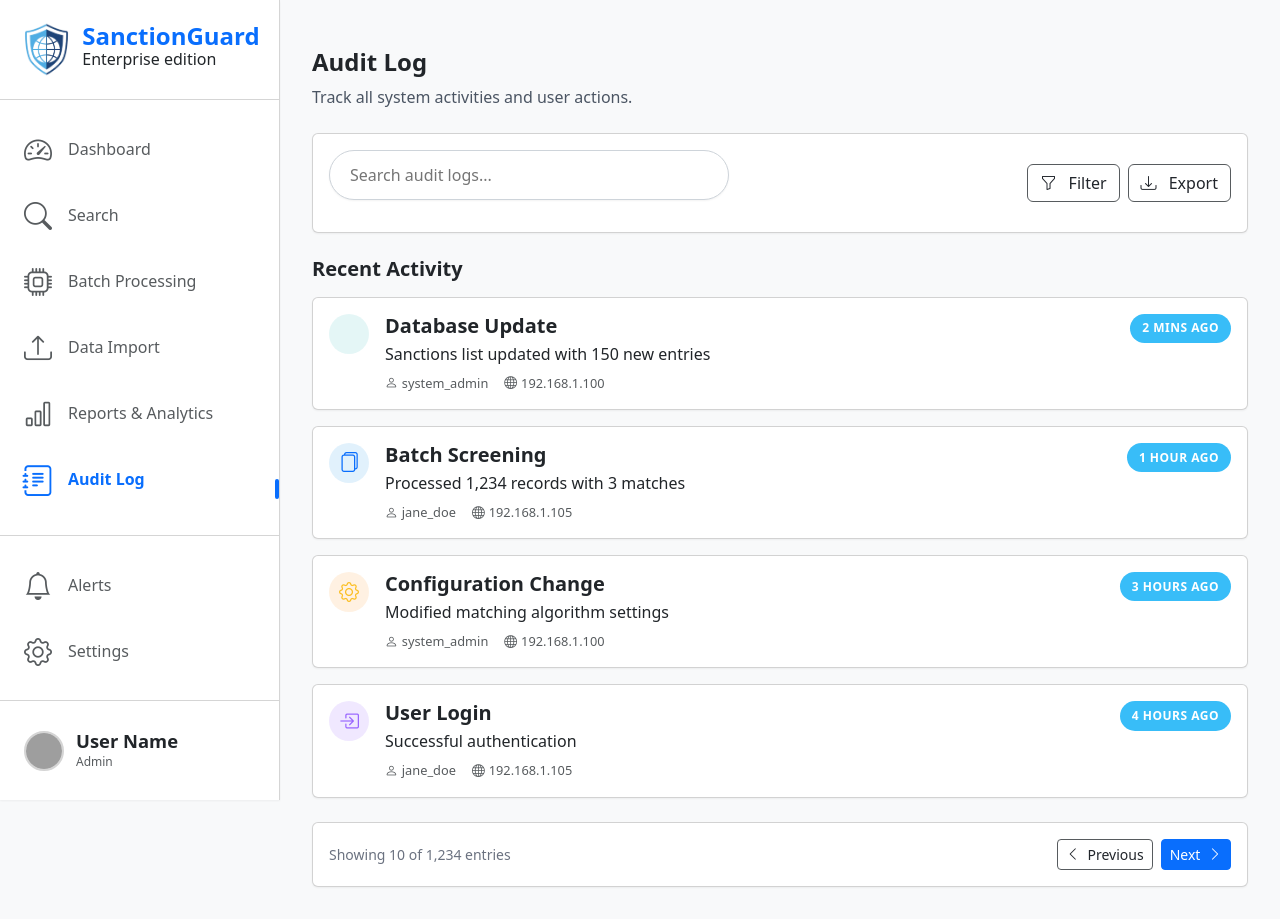
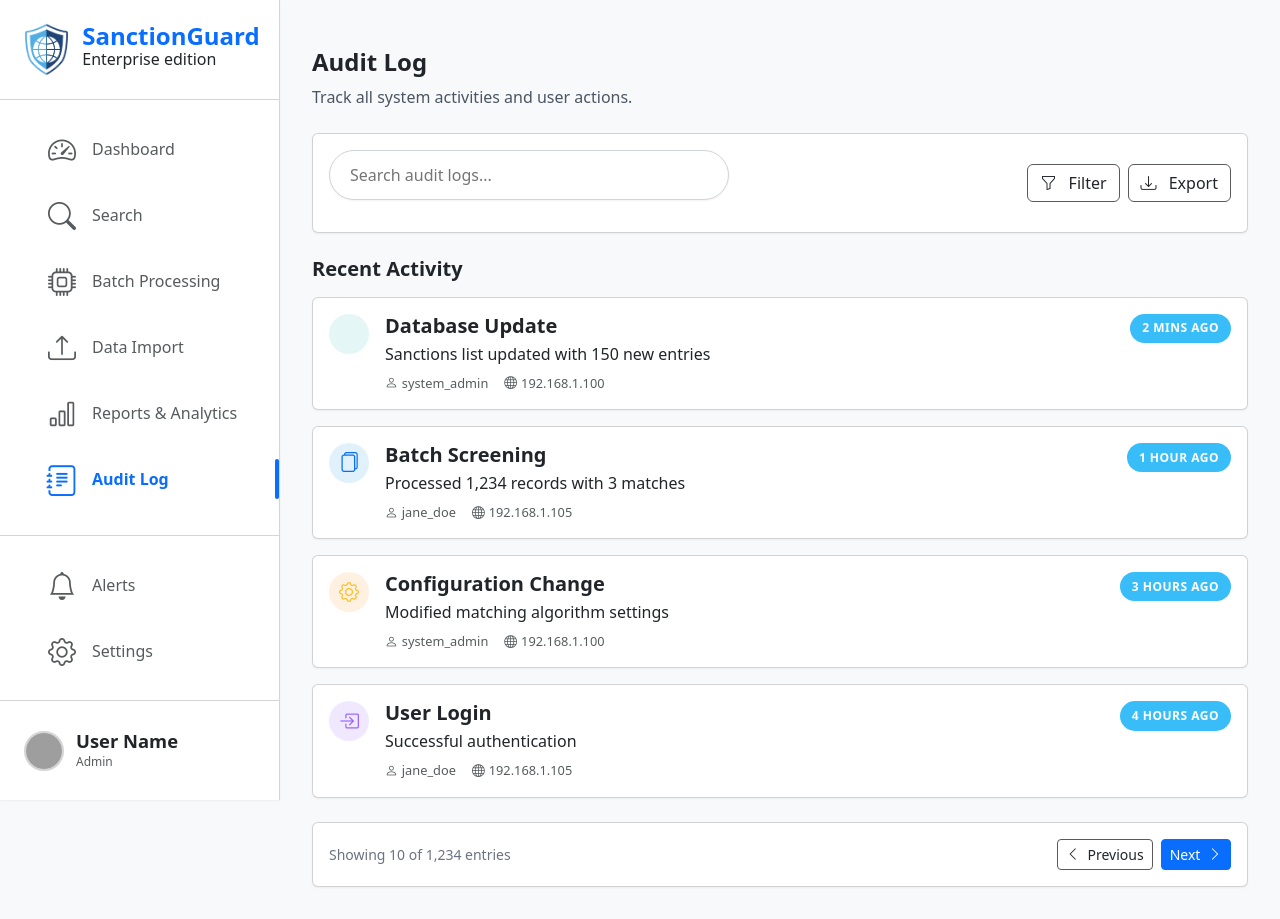
Before and after one commit to Sanction-Guard/Sanction-Guard-Front-End, a React (Vite) app: page /audit-log in a window 1280 px wide. Built offline with nearby package versions, Linux system fonts and the light colour scheme; grey boxes are pictures that could not be loaded; some icons are missing.

Commit message:
Updated nav bar
Removed unnecessary images and fixed nav item active border

```diff
--- a/src/styles/layouts/Navigation.css
+++ b/src/styles/layouts/Navigation.css
@@ -48,6 +48,7 @@
 .nav-items {
     list-style: none;
     padding: 1rem 0;
+    padding-left: 1.5rem;
     margin: 0;
 }
 
@@ -90,10 +91,10 @@
 .nav-indicator {
     position: absolute;
     right: 0;
-    top: 50%;
+    top: 20%;
     transform: translateY(-50%);
     width: 4px;
-    height: 20px;
+    height: 40px;
     background-color: var(--primary);
     border-radius: var(--radius-full);
     animation: indicatorFadeIn 0.3s ease forwards;
@@ -116,6 +117,7 @@
     margin-top: auto;
     margin-bottom: 0;
     padding: 1rem 0;
+    padding-left: 1.5rem;
     border-top: 1px solid var(--light-gray);
 }
 
```
Also changed, not shown: src/img/logo-new.png (deleted).
